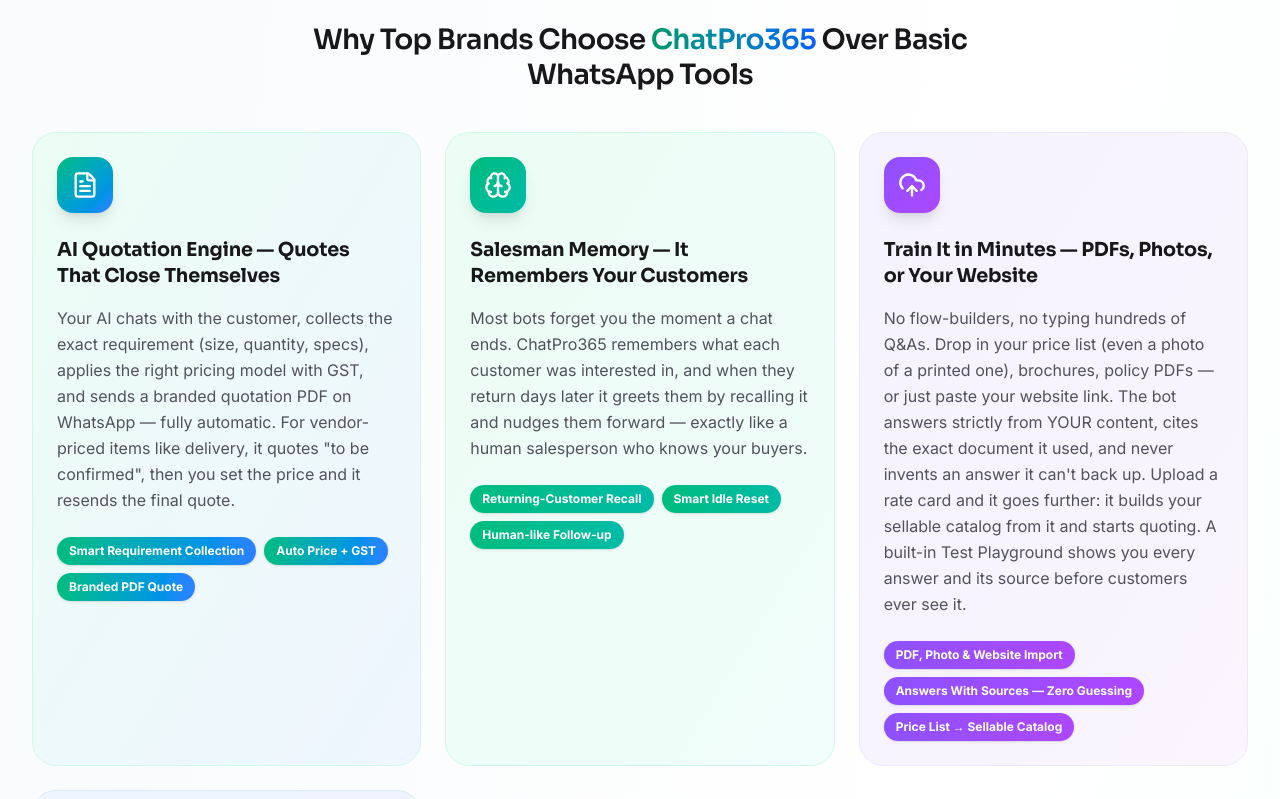
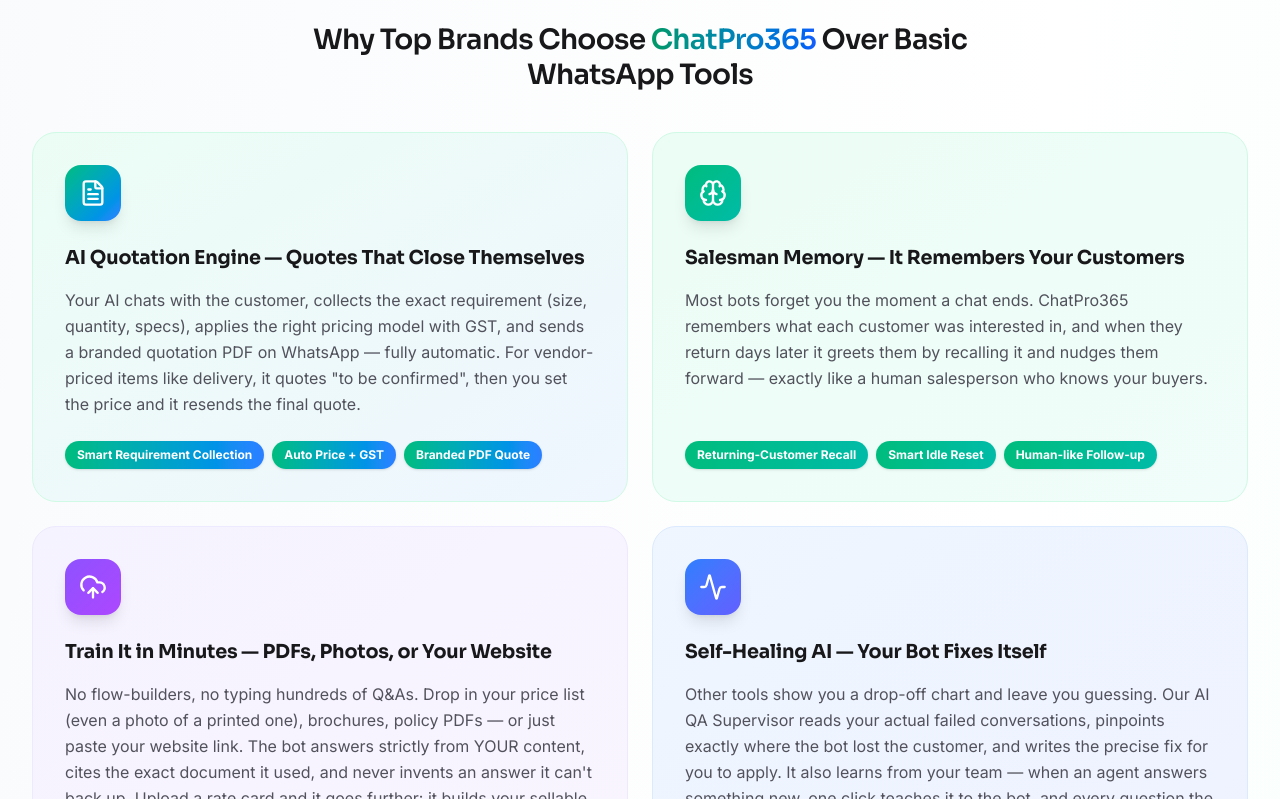
Before and after one commit to Neamatullahmeer/Wa_Saas_Lp, a React (Vite) app: page / in a window 1280 px wide. Shown: the part 2201-3000 px from the top of the page. Built offline with nearby package versions, Linux system fonts and the light colour scheme.

Commit message:
usps card align

```diff
--- a/src/LandingPage.jsx
+++ b/src/LandingPage.jsx
@@ -643,14 +643,14 @@
             </h2>
           </motion.div>
 
-          <motion.div initial="hidden" whileInView="visible" viewport={{ once: true }} variants={staggerContainer} className="grid grid-cols-1 lg:grid-cols-3 gap-6">
+          <motion.div initial="hidden" whileInView="visible" viewport={{ once: true }} variants={staggerContainer} className="grid grid-cols-1 md:grid-cols-2 gap-6">
             {usps.map((usp, i) => (
-              <motion.div key={i} variants={fadeUp} whileHover={{ y: -8 }} className={`bg-gradient-to-br ${usp.bg} border ${usp.border} rounded-3xl p-6 hover:shadow-xl transition-all duration-300`}>
+              <motion.div key={i} variants={fadeUp} whileHover={{ y: -8 }} className={`bg-gradient-to-br ${usp.bg} border ${usp.border} rounded-3xl p-6 md:p-8 hover:shadow-xl transition-all duration-300 flex flex-col`}>
                 <div className={`w-14 h-14 bg-gradient-to-br ${usp.gradient} rounded-2xl flex items-center justify-center mb-6 shadow-lg`}>
                   <usp.icon className="w-7 h-7 text-white" />
                 </div>
                 <h3 className="text-card-title font-bold mb-4 text-zinc-900 leading-snug">{usp.title}</h3>
-                <p className="text-lead text-zinc-600 font-normal leading-relaxed mb-6">{usp.desc}</p>
+                <p className="text-lead text-zinc-600 font-normal leading-relaxed mb-6 flex-grow">{usp.desc}</p>
                 <div className="flex flex-wrap gap-2">
                   {usp.badges.map((badge, j) => (
                     <span key={j} className={`bg-gradient-to-r ${usp.gradient} text-white text-xs font-bold px-3 py-1.5 rounded-full shadow-sm`}>{badge}</span>
```
